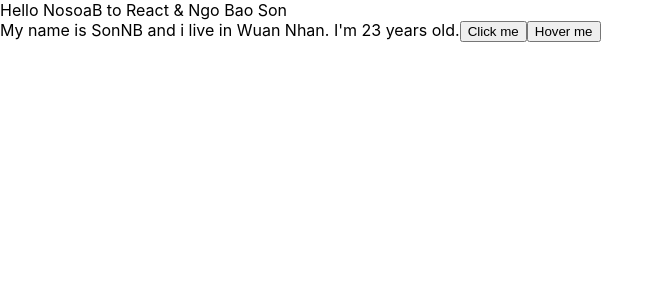
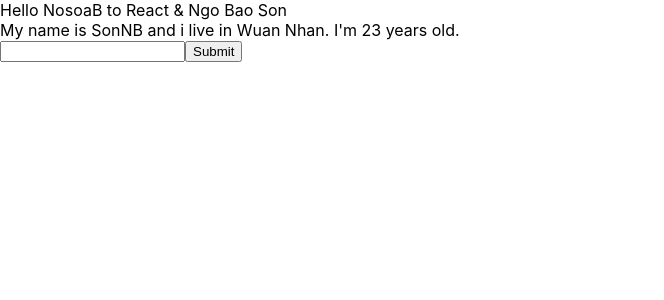
Before and after one commit to NosoaB17/React_QuizProject, a React (Create React App) app: page / in a window 1280 px wide. Shown: the top 300 px of the page, without its empty margins (0-664 px from the left). Built offline with nearby package versions, Linux system fonts and the light colour scheme.

Commit message:
React Form

```diff
--- a/src/components/MyComponent.js
+++ b/src/components/MyComponent.js
@@ -20,20 +20,31 @@ class MyComponent extends React.Component {
   handleOnMouseOver(event) {
     // console.log(event.pageX);
   }
-  // JSX
+
+  handleOnChangeInput = (event) => {
+    this.setState({
+      name: event.target.value,
+    });
+    console.log(event, event.target.value);
+  };
+
+  handleOnSubmit = (event) => {
+    event.preventDefault();
+    console.log(this.state);
+  };
+
   render() {
     return (
       <div>
         My name is {this.state.name} and i live in {this.state.address}. I'm{" "}
         {this.state.age} years old.
-        <button
-          onClick={(event) => {
-            this.handleClick(event);
-          }}
-        >
-          Click me
-        </button>
-        <button onMouseOver={this.handleOnMouseOver}>Hover me</button>
+        <form onSubmit={(event) => this.handleOnSubmit(event)}>
+          <input
+            type="text"
+            onChange={(event) => this.handleOnChangeInput(event)}
+          />
+          <button>Submit</button>
+        </form>
       </div>
     );
   }
```
